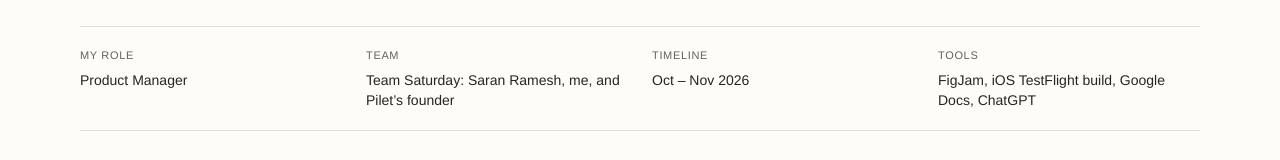
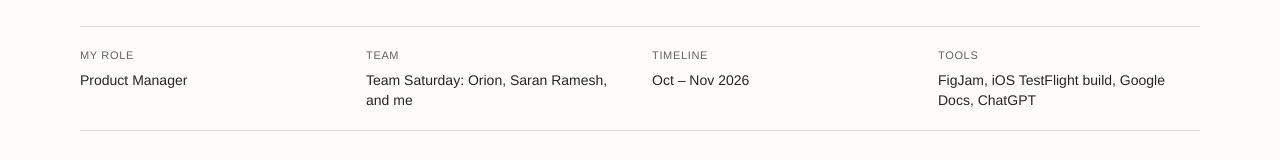
Before and after one commit to Nikayel/Nikayel.github.io, a plain HTML site: page case-study.html in a window 1280 px wide. Shown: the part 616-776 px from the top of the page. Drawn offline with Linux system fonts and the light colour scheme.

Commit message:
Credit Orion and remove founder mention from case study
Co-Authored-By: Claude Opus 5.5 <noreply@anthropic.com>

```diff
--- a/case-study.html
+++ b/case-study.html
@@ -63,7 +63,7 @@
 
         <dl class="hero-facts">
           <div><dt>My role</dt><dd>Product Manager</dd></div>
-          <div><dt>Team</dt><dd>Team Saturday: Saran Ramesh, me, and Pilet’s founder<!-- Add remaining teammates --></dd></div>
+          <div><dt>Team</dt><dd>Team Saturday: Orion, Saran Ramesh, and me<!-- Add remaining teammates --></dd></div>
           <div><dt>Timeline</dt><dd>Oct – Nov 2026</dd></div>
           <div><dt>Tools</dt><dd>FigJam, iOS TestFlight build, Google Docs, ChatGPT</dd></div>
         </dl>
@@ -351,7 +351,7 @@
 
             <div class="credits">
               <span class="note-label">Credits</span>
-              <p>This was a team project, presented individually. Thanks to <strong>Saran Ramesh</strong>, who interviewed participants, recruited testers, and ran our product tests, and to <strong>Pilet’s founder</strong>, who shared the working build. <!-- Add the other teammates and link to their portfolios here. --></p>
+              <p>This was a team project, presented individually. Thanks to <strong>Orion</strong>, who ran project management, conducted an interview, and helped with product testing, and to <strong>Saran Ramesh</strong>, who interviewed participants and recruited testers. <!-- Add the other teammates and link to their portfolios here. --></p>
               <p class="ai-note">We used ChatGPT to help organize findings and draft documents. All interviews, tests, and results were the team’s own.</p>
             </div>
           </section>
```
